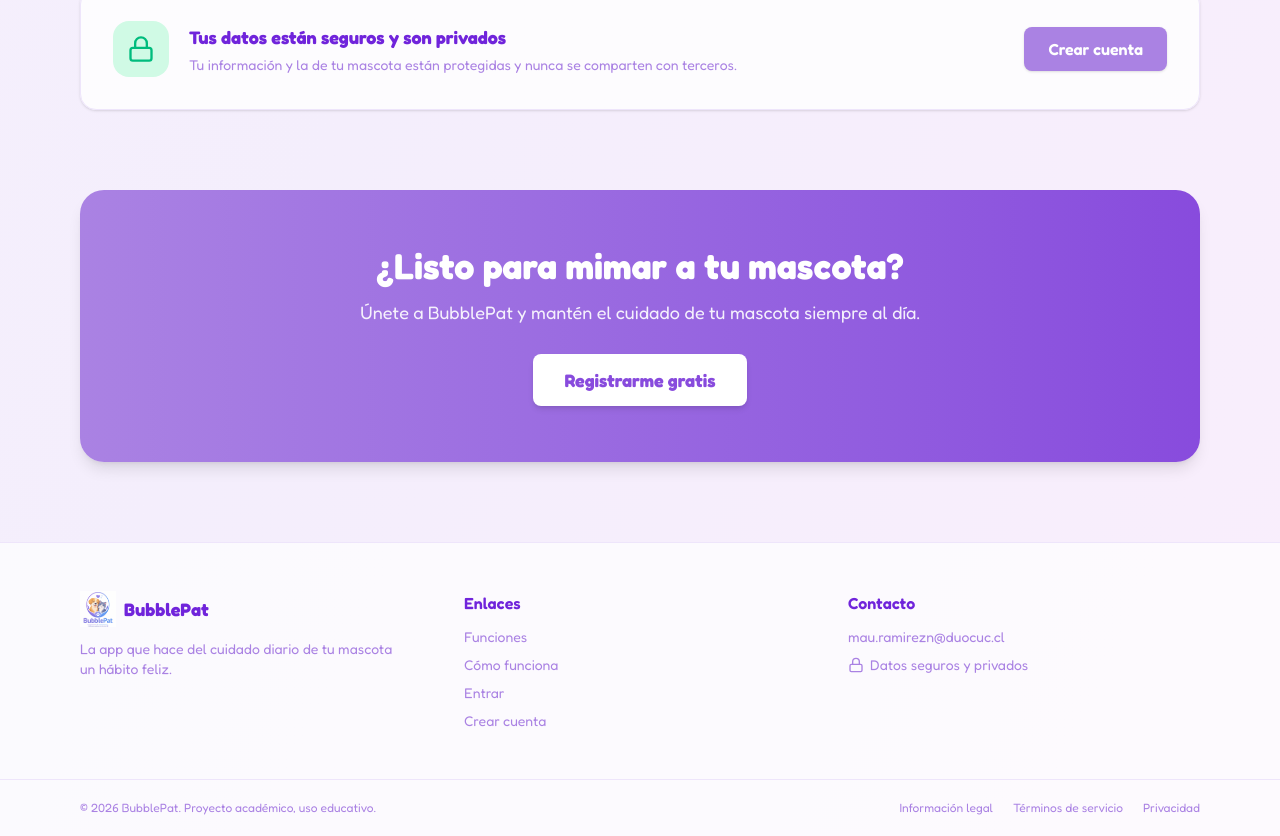
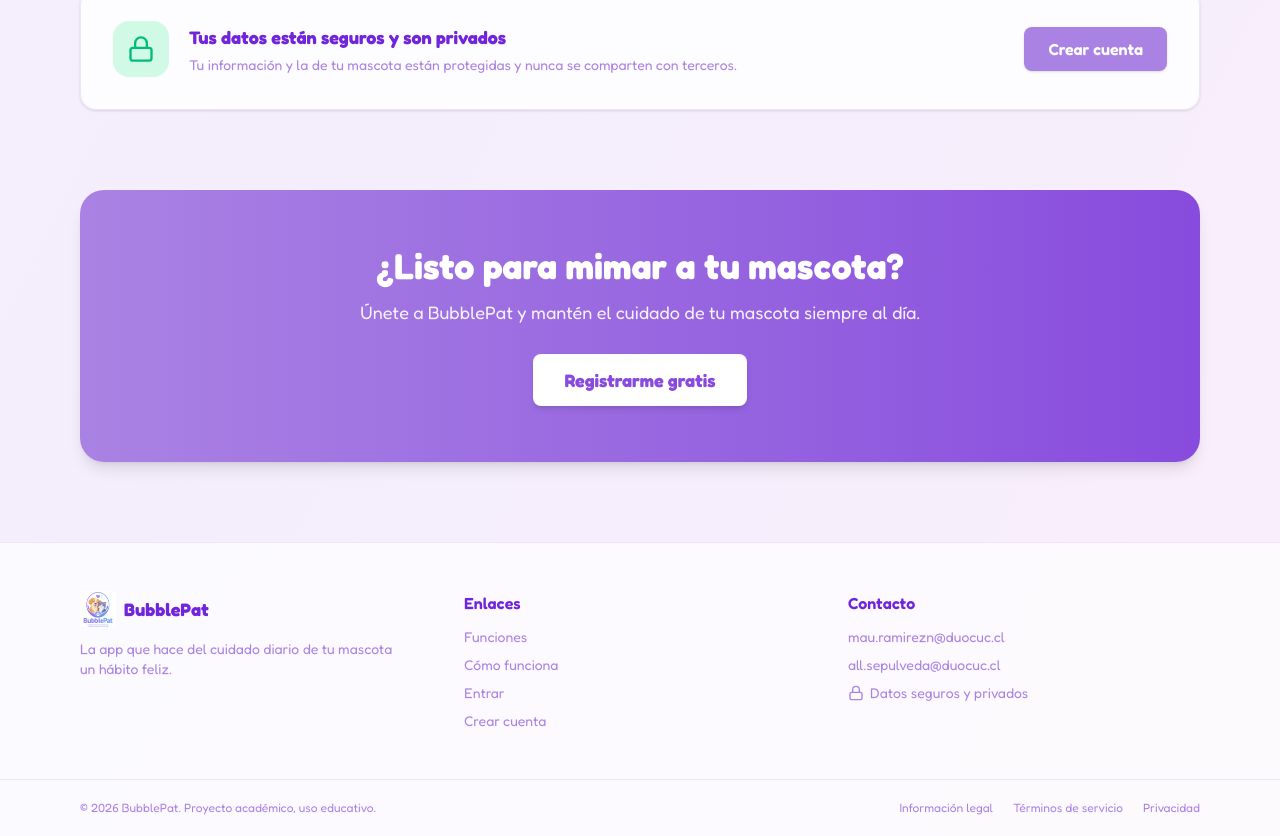
Before and after one commit to MAIauuwu/Proyecto_bubblePat, a React (Vite) app in the folder frontend/: page / in a window 1280 px wide. Shown: the part 1767-2603 px from the top of the page. Built offline with nearby package versions, Linux system fonts and the light colour scheme; no server answers.

Commit message:
feat(landing): anadir correo de Allison en contacto

```diff
--- a/frontend/src/pages/Landing.jsx
+++ b/frontend/src/pages/Landing.jsx
@@ -233,6 +233,7 @@ export default function Landing() {
             <h4 className="font-semibold text-rose-500 mb-3">Contacto</h4>
             <ul className="space-y-2 text-sm text-rose-300">
               <li>mau.ramirezn@duocuc.cl</li>
+              <li>all.sepulveda@duocuc.cl</li>
               <li className="flex items-center gap-1.5"><Icon.Lock className="w-4 h-4" /> Datos seguros y privados</li>
             </ul>
           </div>
```
